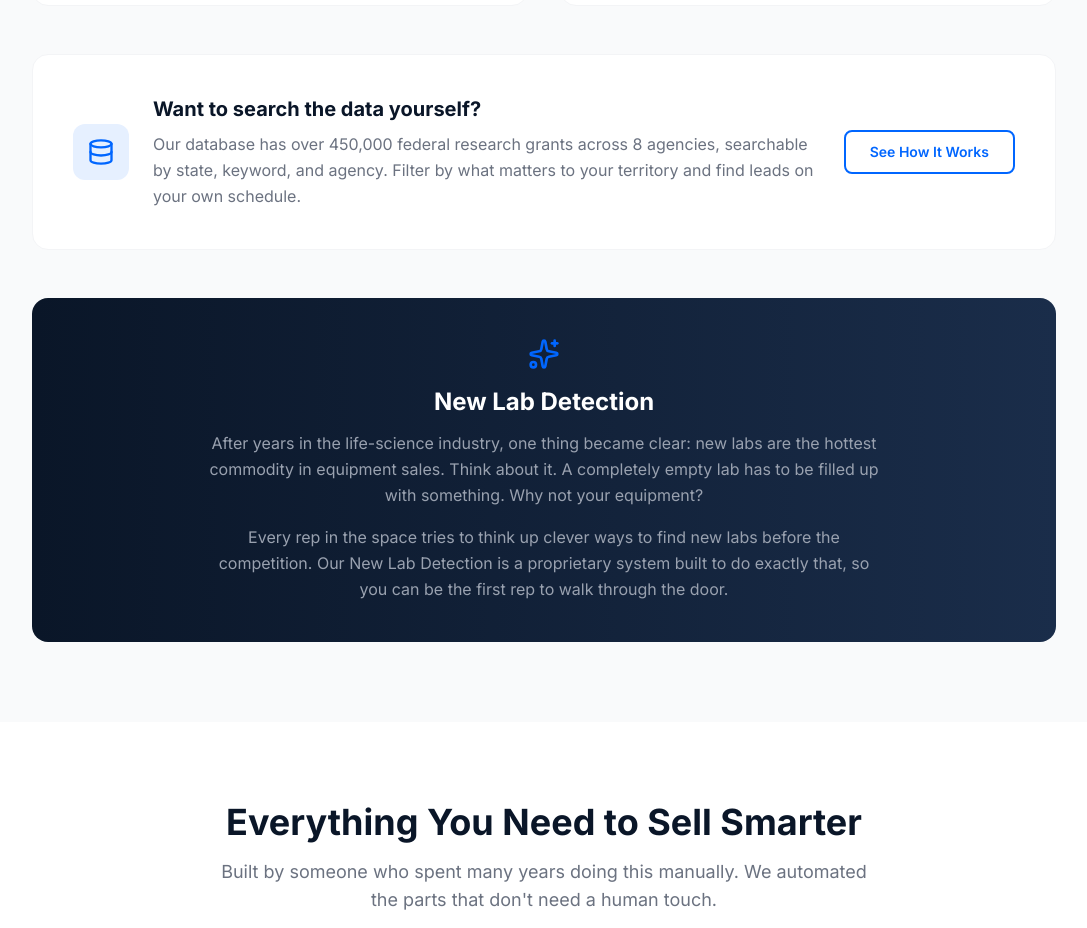
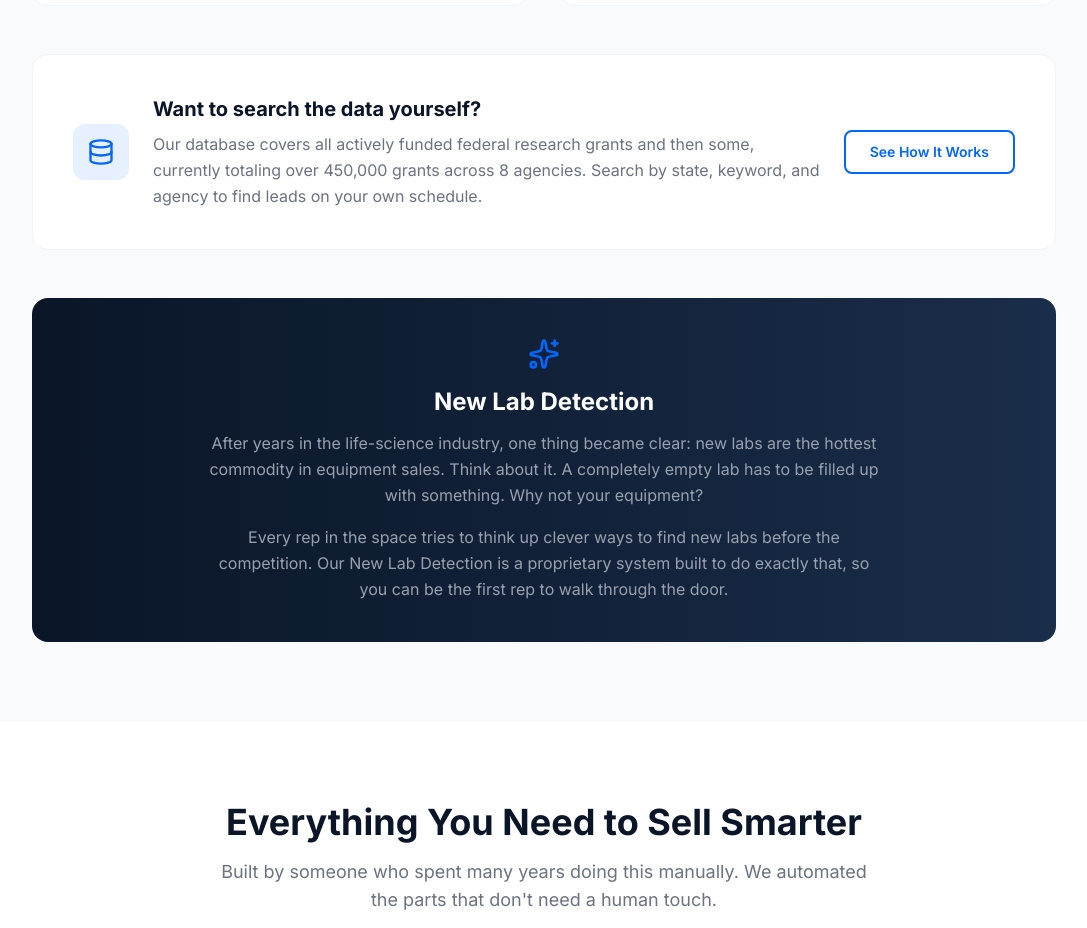
Before and after one commit to lableadmanager-bit/lableadspro-website, a Next.js app: page / in a window 1280 px wide. Shown: the part 2600-3528 px from the top of the page, without its empty margins (96-1183 px from the left). Built offline with nearby package versions, Linux system fonts and the light colour scheme.

Commit message:
Update database callout copy

```diff
--- a/src/components/HowItWorks.tsx
+++ b/src/components/HowItWorks.tsx
@@ -80,7 +80,7 @@ export default function HowItWorks() {
               Want to search the data yourself?
             </h3>
             <p className="text-[var(--color-gray-500)] leading-relaxed">
-              Our database has over 450,000 federal research grants across 8 agencies, searchable by state, keyword, and agency. Filter by what matters to your territory and find leads on your own schedule.
+              Our database covers all actively funded federal research grants and then some, currently totaling over 450,000 grants across 8 agencies. Search by state, keyword, and agency to find leads on your own schedule.
             </p>
           </div>
           <Link
```
